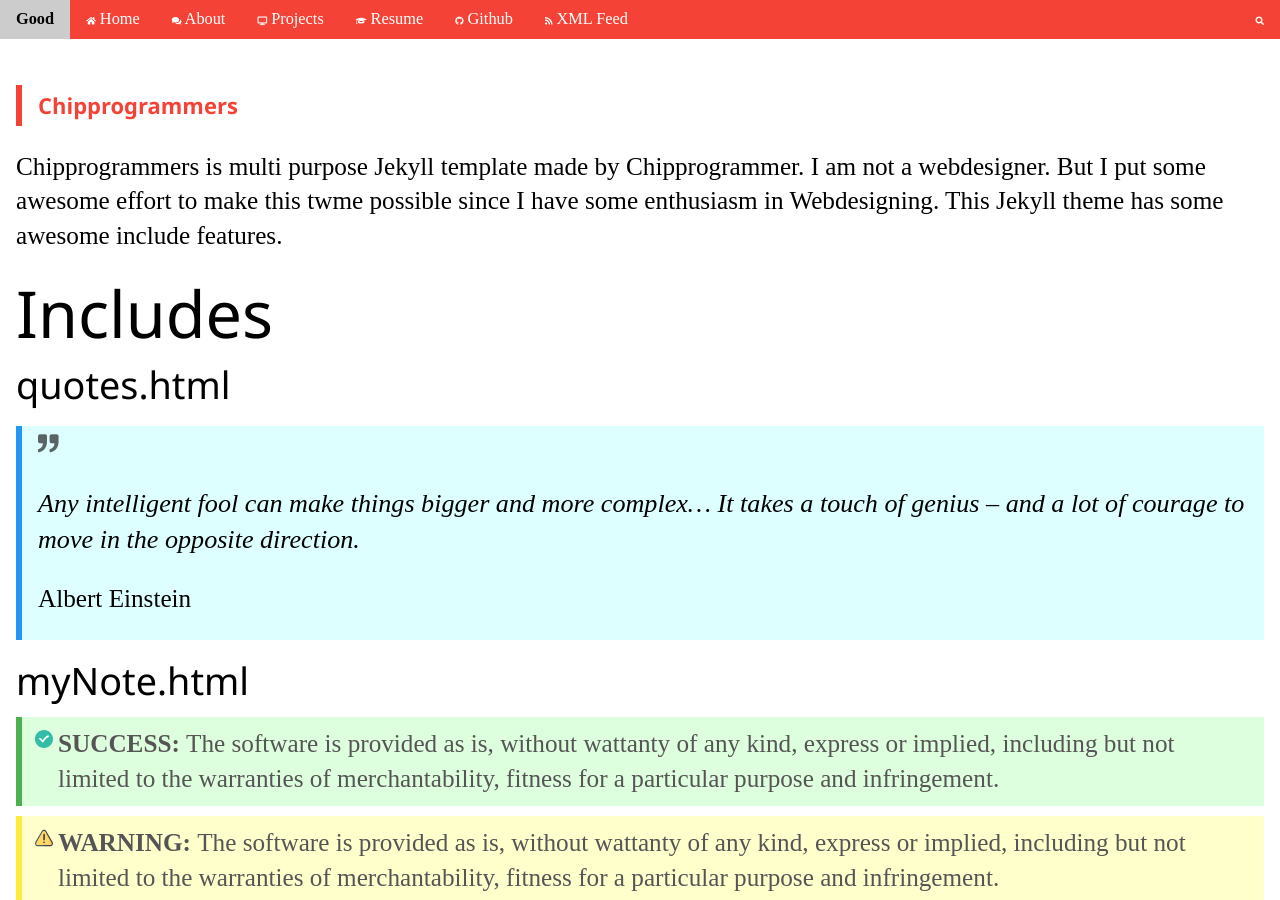
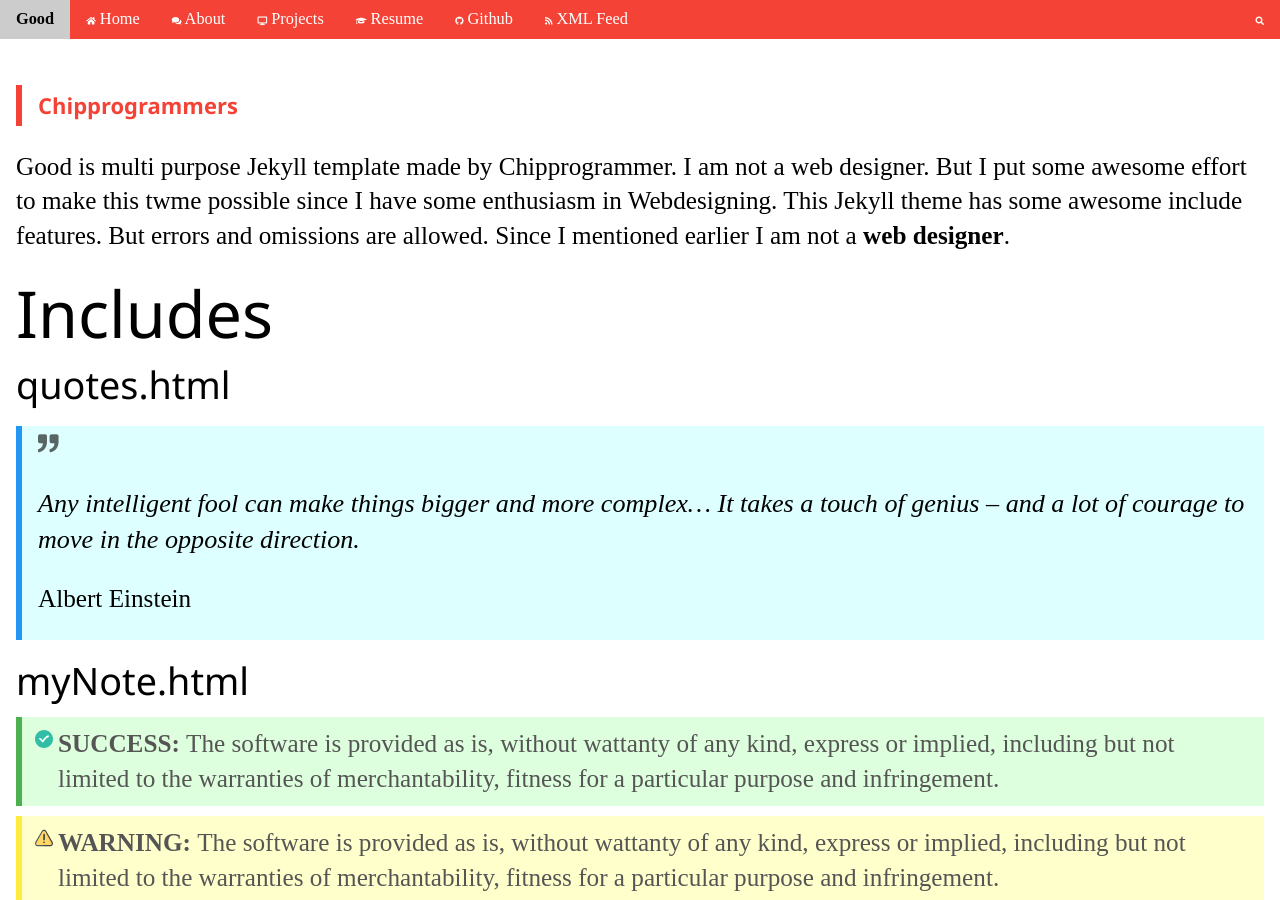
Before and after one commit to chipprogrammers/Good, a Jekyll site: the page built from index.md, in a window 1280 px wide and 900 px high. Built offline with Jekyll 4.4.1, drawn with Linux system fonts in a browser that asks for light colours; comment, search, counter and statistics services are not loaded.

Commit message:
Update index.md

```diff
--- a/index.md
+++ b/index.md
@@ -3,7 +3,7 @@ layout: default
 title: Chipprogrammers
 ---
 
-Chipprogrammers is multi purpose Jekyll template made by Chipprogrammer. I am not a webdesigner. But I put some awesome effort to make this twme possible since I have some enthusiasm in Webdesigning. This Jekyll theme has some awesome include features.
+Good is multi purpose Jekyll template made by Chipprogrammer. I am not a web designer. But I put some awesome effort to make this twme possible since I have some enthusiasm in Webdesigning. This Jekyll theme has some awesome include features. But errors and omissions are allowed. Since I mentioned earlier I am not a **web designer**.
 # Includes
 
 ### quotes.html
```
